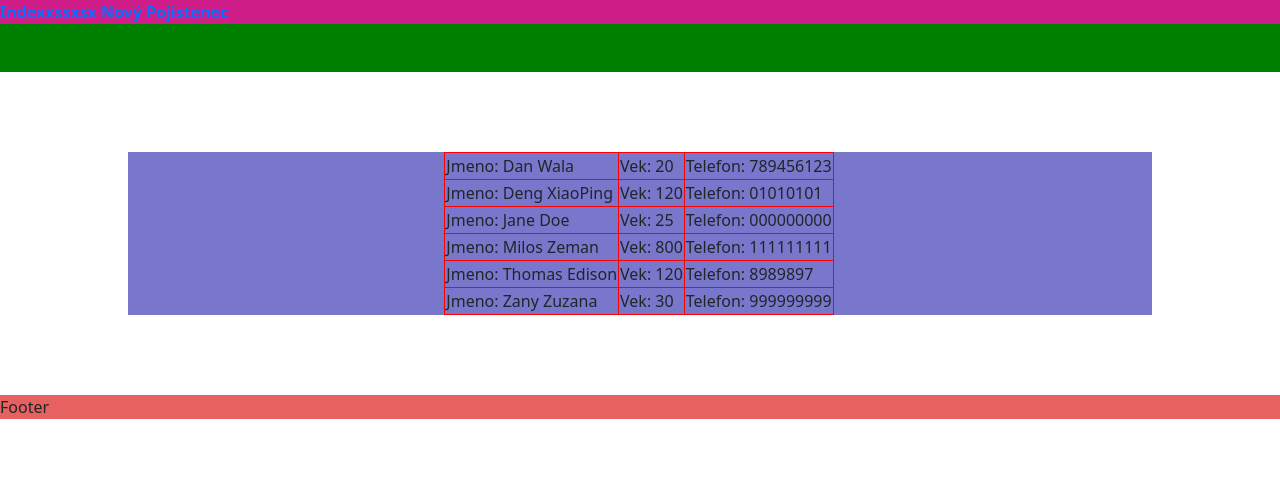
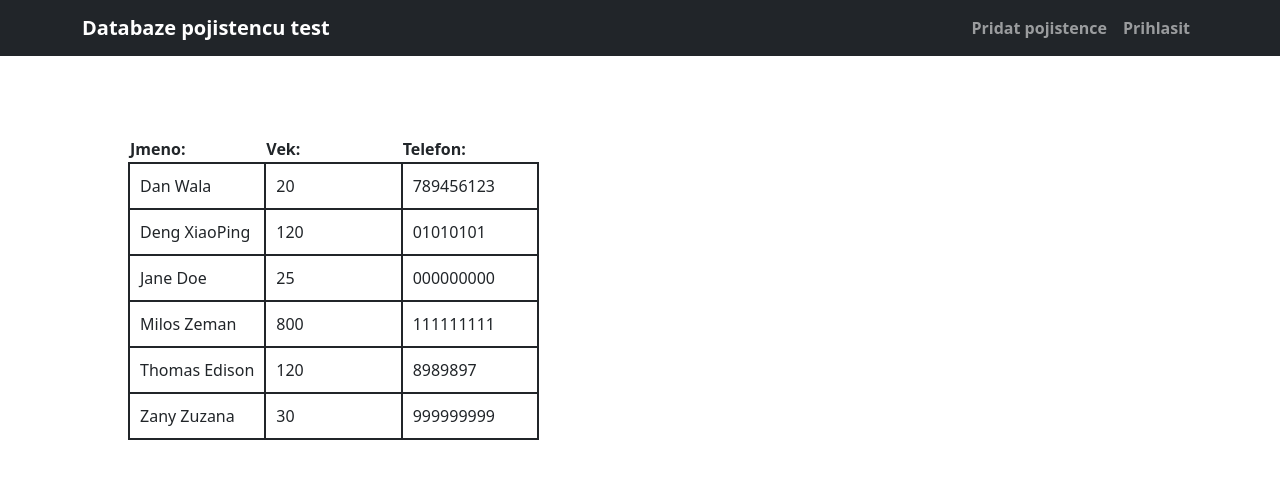
Before and after one commit to alesziegler/things, a Django app: page /insurance_database/main_table/ in a window 1280 px wide. Shown: the top 479 px of the page. Run offline with Django 4.2, Linux system fonts and the light colour scheme; data comes from the database, SQL or seed files in the repository; some libraries are stand-ins or nearby versions.

Commit message:
Budovani layoutu

```diff
--- a/django_project/mysite/insurance_database/static/css/style2.css
+++ b/django_project/mysite/insurance_database/static/css/style2.css
@@ -1,35 +1,35 @@
 
 .upper_nav{
  font:black;
- background:rgb(206, 28, 137);
+
  font-weight:bold;
 }
 
 
 table{
-    display: flex;
-    vertical-align: justify;
 
     justify-content: center;
 
 }
 
 .content{
-    background-color: rgba(17, 14, 165, 0.562);
+
     width: 80%;
     margin: auto;
     margin-top: 80px;
     margin-bottom: 80px;
+
+
     }
 
 
-footer{
-    background-color:rgba(218, 10, 10, 0.644);
-    vertical-align: bottom;
-}
+.cell{
+border: 2px solid ;
 
-.cell{
-border: 1px solid red;
+    width: 33%;
+    padding: 10px;
+    vertical-align: top;
+
 
 }
 
--- a/django_project/mysite/insurance_database/templates/base.html
+++ b/django_project/mysite/insurance_database/templates/base.html
@@ -10,25 +10,13 @@
     <title>ITN projekt</title>
 </head>
 <body>
-    <header>
-        <nav class="upper_nav">
-            <div class="flex_box">
-                <span class="nav_item"><a href="{% url 'main_table' %}">Indexxssxsx</a></span>
-                <span class="nav_item"><a href="{% url 'add_customer' %}">Nový Pojistenec</a></span>
-            </div>
-        </nav>
-    </header>
-    <div id="control-gap1">
-        <br>
-        <br>
-    </div>
+    {% block header %}
+    {% endblock %}
+
     <div class="content">
     {% block content %}
 
     {% endblock %}
-    </div>
-    <footer>
-        Footer
-    </footer>
+
 </body>
 </html>
--- a/django_project/mysite/insurance_database/templates/insurance_database/main_table.html
+++ b/django_project/mysite/insurance_database/templates/insurance_database/main_table.html
@@ -1,19 +1,65 @@
 {% extends "base.html" %}
+
+{% block header %}
+<header>
+    <nav class="upper_nav">
+        <div class="flex_box">
+            <nav class="navbar navbar-expand-lg navbar-dark bg-dark">
+                <div class="container">
+                    <a class="navbar-brand" href="#">Databaze pojistencu test</a>
+                    <button class="navbar-toggler" type="button" data-bs-toggle="collapse" data-bs-target="#navbarSupportedContent" aria-controls="navbarSupportedContent" aria-expanded="false" aria-label="Toggle navigation"><span class="navbar-toggler-icon"></span></button>
+                    <div class="collapse navbar-collapse" id="navbarSupportedContent">
+                        <ul class="navbar-nav ms-auto mb-2 mb-lg-0">
+                            <li class="nav-item"><a class="nav-link" aria-current="page" href="{% url 'add_customer' %}">Pridat pojistence</a></li>
+                            <li class="nav-item"><a class="nav-link" href="#">Prihlasit</a></li>
+
+                                </ul>
+                            </li>
+                        </ul>
+                    </div>
+                </div>
+            </nav>
+
+        </div>
+    </nav>
+</header>
+
+
+{% endblock %}
+
 {% block content %}
 
+<table>
+    <thead>
+        <tr>
+            <th>
+                Jmeno:
+            </th>
+            <th>
+                Vek:
+            </th>
+            <th>
+                Telefon:
+            </th>
+        </tr>
+    </thead>
 
-<table>
+
+        </tr>
         {% for customer in customers %}
         <tr>
             <td class="cell">
-        Jmeno: {{ customer.name }}
+            {{ customer.name }}
                 </td>
             <td class="cell">
-        Vek: {{ customer.age }} </td>
+            {{ customer.age }} </td>
             <td class="cell">
-        Telefon: {{ customer.contact }} <td>
+            {{ customer.contact }} <td>
         </tr>
         {% endfor %}
+
 </table>
 
+
+
 {% endblock %}
```
Also changed, not shown: test.html (added, +39 -0 lines), web dovednosti tabulka/dovednosti.html (+22 -0 lines). Lines whose indentation alone changed are shown as unchanged.
